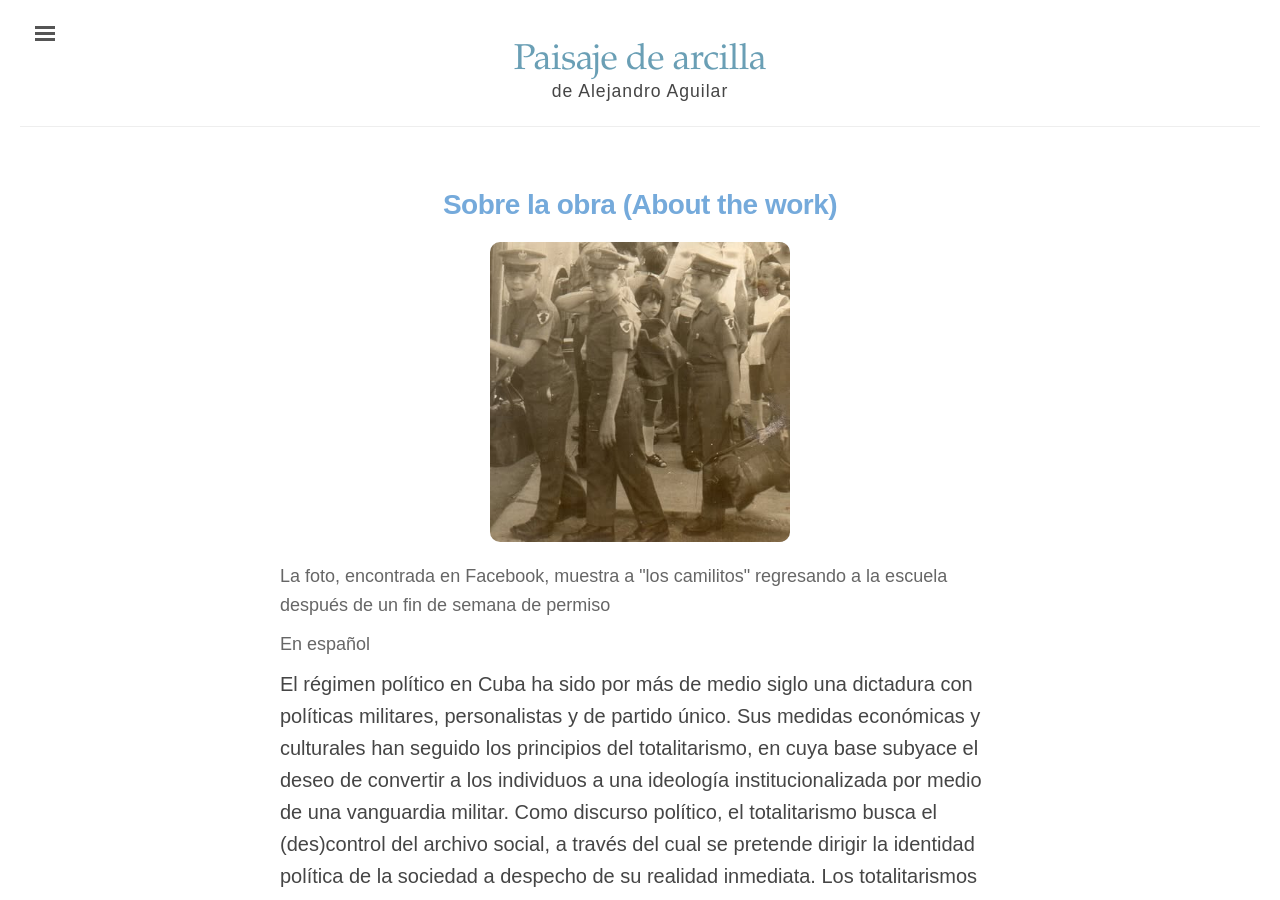
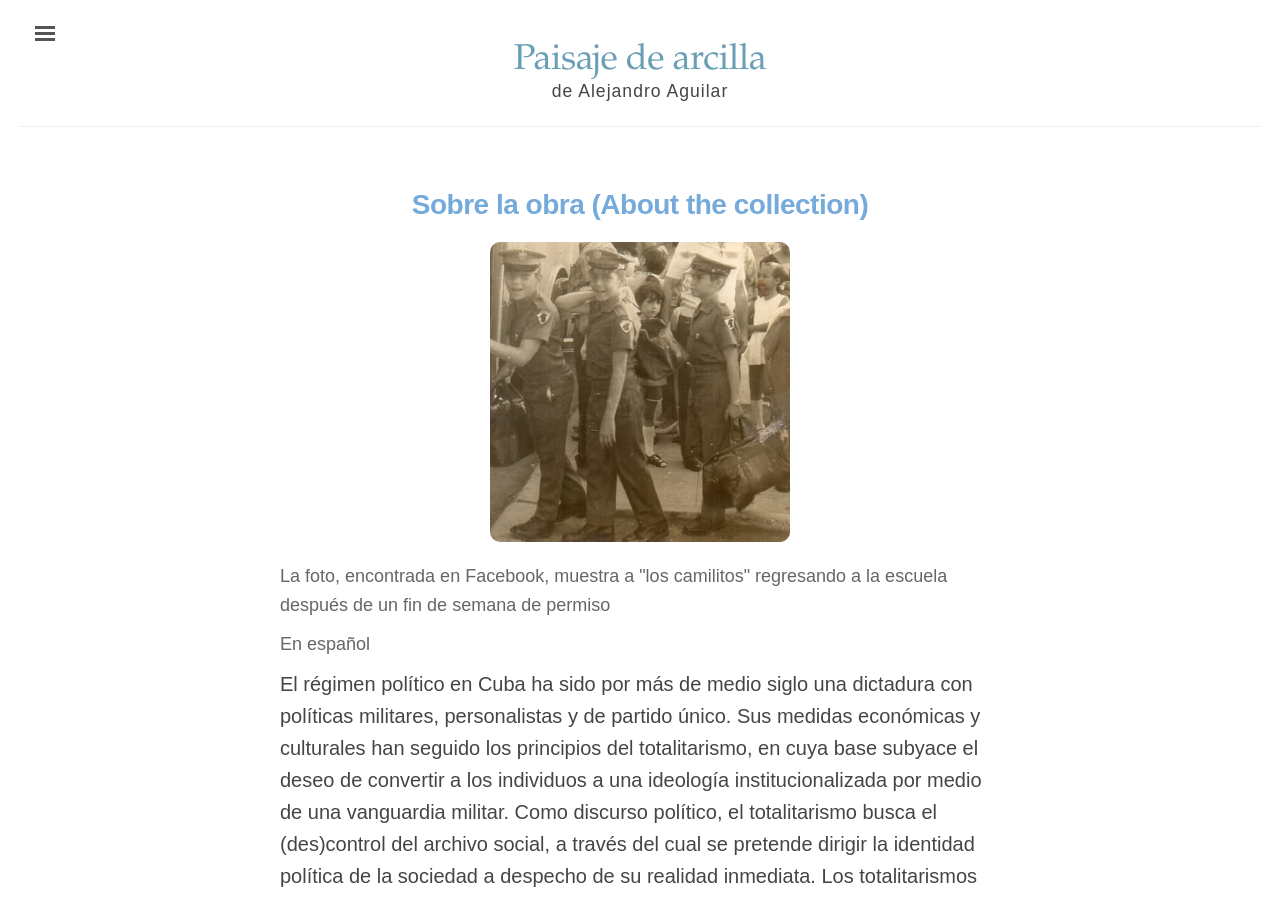
Before and after one commit to edicionesdereparto/paisajedearcilla, a Jekyll site: the page built from index.html, in a window 1280 px wide and 900 px high. Built offline with Jekyll 4.4.1, drawn with Linux system fonts in a browser that asks for light colours.

Commit message:
Update index.html

```diff
--- a/index.html
+++ b/index.html
@@ -68,7 +68,7 @@ title: "Paisaje de Arcilla (Landscape of Clay)"
 </head>
 <body>
   <div class="introduction">
-    <h1>Sobre la obra (About the work)</h1>
+    <h1>Sobre la obra (About the collection)</h1>
   </div>
 
   <img src="{{ site.baseurl }}/assets/camilitos.jpg" alt="Niños en los Camilitos">
```
